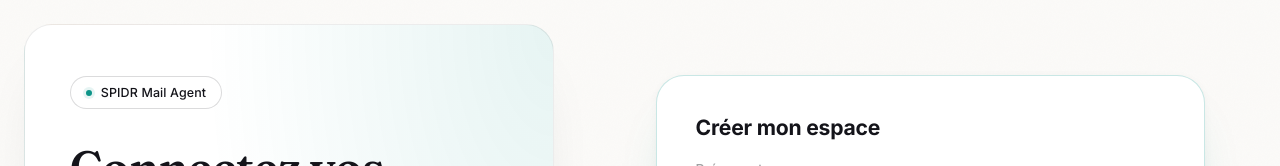
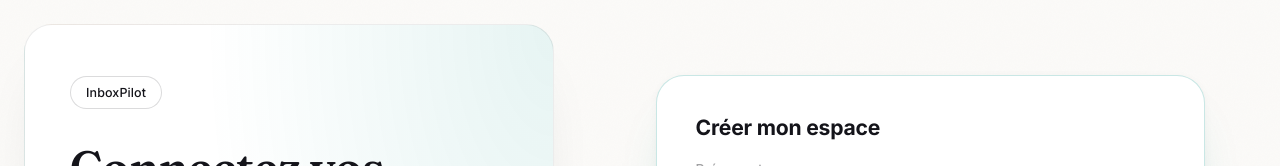
Before and after one commit to Sasu-Spidr/inboxpilot, a Next.js app in the folder frontend/: page / in a window 1280 px wide. Shown: the top 166 px of the page. Built offline with nearby package versions, Linux system fonts and the light colour scheme; no server answers.

Commit message:
Rebrand interface to InboxPilot

```diff
--- a/frontend/app/dashboard/page.tsx
+++ b/frontend/app/dashboard/page.tsx
@@ -15,8 +15,7 @@ export default async function Dashboard() {
     <main className="dashboard-shell">
       <nav className="topbar">
         <div>
-          <span className="brand-dot" />
-          <strong>SPIDR Mail Agent</strong>
+          <strong>InboxPilot</strong>
         </div>
         <div className="topbar-actions">
           <a className="ghost-button" href="/settings">Paramètres</a>
--- a/frontend/app/globals.css
+++ b/frontend/app/globals.css
@@ -109,15 +109,6 @@ input {
   font-size: 0.78rem;
   font-weight: 500;
   letter-spacing: 0.01em;
-}
-
-.auth-shell .brand-pill::before {
-  content: "";
-  width: 6px;
-  height: 6px;
-  border-radius: 50%;
-  background: var(--accent);
-  box-shadow: 0 0 0 3px var(--accent-soft);
 }
 
 .auth-shell .hero-card h1 {
@@ -382,14 +373,6 @@ input {
   display: flex;
   align-items: center;
   gap: 0.7rem;
-}
-
-.dashboard-shell .brand-dot {
-  width: 8px;
-  height: 8px;
-  border-radius: 50%;
-  background: var(--accent);
-  box-shadow: 0 0 0 3px var(--accent-soft);
 }
 
 .dashboard-shell .ghost-button {
--- a/frontend/app/layout.tsx
+++ b/frontend/app/layout.tsx
@@ -2,7 +2,7 @@ import type { Metadata } from "next";
 import "./globals.css";
 
 export const metadata: Metadata = {
-  title: "SPIDR Mail Agent",
+  title: "InboxPilot",
   description: "Connectez Gmail et Outlook à votre agent mail.",
 };
 
--- a/frontend/app/page.tsx
+++ b/frontend/app/page.tsx
@@ -10,7 +10,7 @@ export default async function Home({ searchParams }: { searchParams?: Promise<{
   return (
     <main className="auth-shell">
       <section className="hero-card">
-        <div className="brand-pill">SPIDR Mail Agent</div>
+        <div className="brand-pill">InboxPilot</div>
         <h1>Connectez vos boîtes mail. Laissez l'agent trier le reste.</h1>
         <p>
           Gmail et Outlook connectés proprement, emails classés, labels appliqués et brouillons prêts à relire.
--- a/frontend/app/settings/page.tsx
+++ b/frontend/app/settings/page.tsx
@@ -15,7 +15,6 @@ export default async function SettingsPage({ searchParams }: { searchParams?: Pr
     <main className="dashboard-shell settings-shell">
       <nav className="topbar">
         <div>
-          <span className="brand-dot" />
           <strong>Paramètres InboxPilot</strong>
         </div>
         <Link className="ghost-button" href="/dashboard">Retour dashboard</Link>
```
Also changed, not shown: 2 other files (tests, documents, lock files or other folders).
